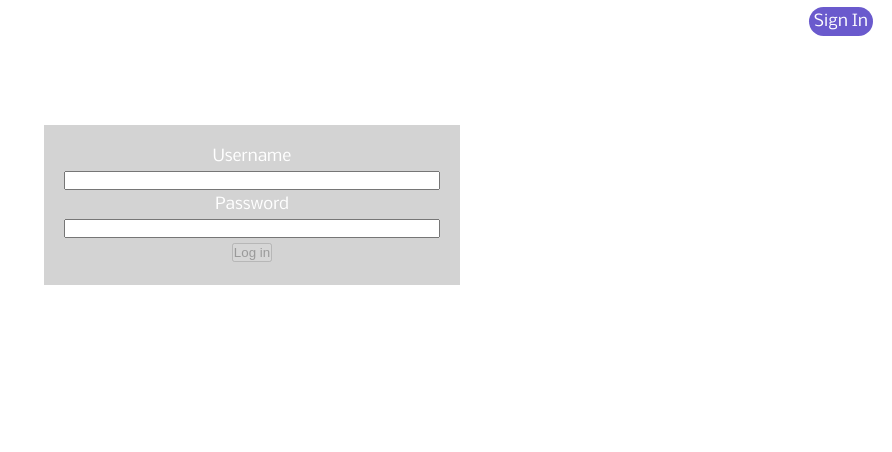
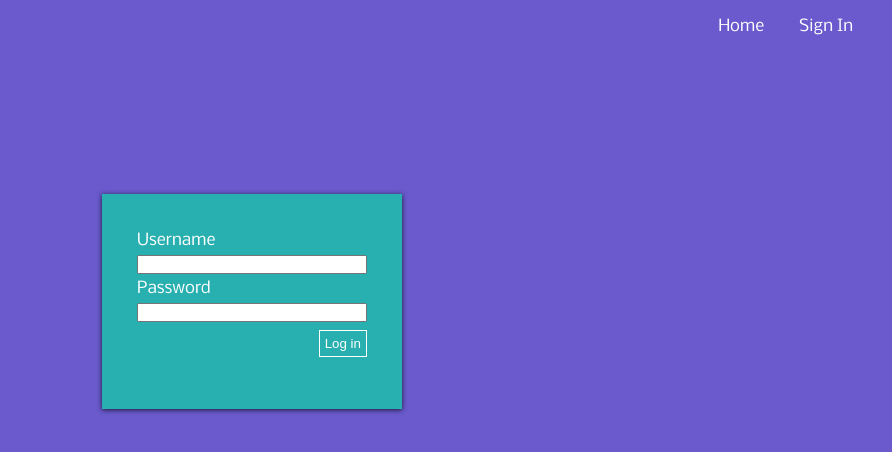
Before and after one commit to jrvscm/habitualize-client, a React (Create React App) app: page /login in a window 1280 px wide. Shown: the top 452 px of the page, without its empty margins (388-1280 px from the left). Built offline with nearby package versions, Linux system fonts and the light colour scheme; no server answers; a web font is replaced by a local one.

Commit message:
finish landing page and signup form styles work on dash

```diff
--- a/src/components/Footer.css
+++ b/src/components/Footer.css
@@ -6,6 +6,7 @@
 	z-index:10;
  	background-color: #219091;
  	text-align: center;
+ 	width:100%;
 }
 
 .footer-container svg {
--- a/src/components/HeroArea.css
+++ b/src/components/HeroArea.css
@@ -1,5 +1,6 @@
 div.hero-area {
 	padding: 25px;
+	width: 100%;
 }
 
 .hero-area button {
--- a/src/components/InfoItem.css
+++ b/src/components/InfoItem.css
@@ -1,8 +1,8 @@
 div.info-item {
 	background-color: #1E8081;
 	color: white;
-	min-height: 230px;
-	margin-: 15px 0px 15px 0px;
+	min-height: 240px;
+	margin: 15px 0px 15px 0px;
 	-webkit-box-shadow: 0px 1px 5px 0px rgba(0,0,0,0.75);
 	-moz-box-shadow: 0px 1px 5px 0px rgba(0,0,0,0.75);
 	box-shadow: 0px 1px 5px 0px rgba(0,0,0,0.75);
--- a/src/components/LandingPage.css
+++ b/src/components/LandingPage.css
@@ -33,3 +33,20 @@ body {
 section {
   padding: 20px;
 }
+
+@media screen and (max-width: 600px) {
+		.hero-area h1 {
+			font-size: 3em !important;
+		}
+
+		.hero-area h2 {
+			font-size: .8em;
+		}
+
+}
+
+@media screen and (max-width: 500px) {
+	.hero-area h1 {
+		font-size: 2em !important;
+	}
+}
--- a/src/components/LandingPage.js
+++ b/src/components/LandingPage.js
@@ -25,12 +25,10 @@ class LandingPage extends Component {
 
         <Navbar />
         <Row>
-          <Col xs>
             <HeroArea
             title={'Habitualize'}
             hook={'Track your habits. Crush your goals. Repeat.'}
             />
-          </Col>
         </Row>
 
         <Row className={'pitch-boxes'}>
@@ -57,10 +55,13 @@ class LandingPage extends Component {
 
       </Row>
 
-          <SignUpForm className={'sign-up-form'}/>
-
-          <Footer title={'Built by JrvscM'} />
-      </div>
+      <Row>
+        <SignUpForm className={'sign-up-form'}/>
+      </Row>
+      <Row>
+        <Footer title={'Built by JrvscM'} />
+      </Row>
+    </div>
     </Grid>
     );
   }
--- a/src/components/LoginForm.css
+++ b/src/components/LoginForm.css
@@ -0,0 +1,26 @@
+.login-form button {
+	float: right;
+	background: transparent;
+	border: 1px solid white;
+	color: white;
+	padding: 5px;
+	transition: all .2s ease-in-out;
+	margin-top: 5px;
+}
+
+.login-form button:hover {
+	cursor: pointer;
+	background-color: white;
+	color:#6A5ACD;
+	margin-top: 3px;
+	margin-right: 3px;
+}
+
+.form-error, .form-warning {
+	text-align: right;
+	color: red;
+}
+
+.login-form {
+	background-color: #28AFB0;
+}
--- a/src/components/LoginForm.js
+++ b/src/components/LoginForm.js
@@ -3,6 +3,8 @@ import {Field, reduxForm, focus} from 'redux-form';
 import Input from './input';
 import {login} from '../actions/auth';
 import {required, nonEmpty} from '../validators';
+import '../reset.css';
+import './LoginForm.css';
 
 export class LoginForm extends React.Component {
     onSubmit(values) {
--- a/src/components/LoginPage.css
+++ b/src/components/LoginPage.css
@@ -1,4 +1,21 @@
+body {
+	background-color: rgb(106,90,205);
+}
+
 section.login-section {
-	margin-top: 30%;
-	background-color: #d3d3d3;
+	background-color: #28AFB0;
+	width: 100%;
 }
+
+div.login-form-container {
+	background-color: #28AFB0;
+	height: 215px;
+	width: 300px;
+	margin-left: auto;
+	margin-right: auto;
+	margin-top: 15%;
+	padding: 15px;
+	-webkit-box-shadow: 0px 1px 5px 0px rgba(0,0,0,0.75);
+	-moz-box-shadow: 0px 1px 5px 0px rgba(0,0,0,0.75);
+	box-shadow: 0px 1px 5px 0px rgba(0,0,0,0.75);
+}
--- a/src/components/LoginPage.js
+++ b/src/components/LoginPage.js
@@ -6,6 +6,7 @@ import Navbar from './Navbar';
 import LoginForm from './LoginForm';
 import './Navbar.css';
 import './LoginPage.css';
+import '../reset.css';
 
 class LoginPage extends Component {
 
@@ -19,17 +20,11 @@ class LoginPage extends Component {
 		<Grid fluid>
 		<Navbar />
 			<Row>
-				<Col xs={12}>
-					<Row center="xs">
-						<Col xs={4}>
-							<div className="login-form-container">
-								<section className="login-section">
-									<LoginForm />
-								</section>
-							</div>
-						</Col>
-					</Row>
-				</Col>
+					<div className="login-form-container">
+						<section className="login-section">
+							<LoginForm />
+						</section>
+					</div>
 			</Row>
 		</Grid>
 		);
--- a/src/components/Navbar.css
+++ b/src/components/Navbar.css
@@ -1,18 +1,16 @@
 .navbar-container {
 	position: fixed;
-	top: 10px;
+	top: 15px;
 	left: 0;
-	right: 0;
+	right: 15px;
 	z-index: 10;
  	background-color: transparent;
  	color:white;
  	text-align: right;
 }
 
-div.navbar-container a {
+div.navlink-container a {
 	border-radius: 50px;
-	padding-left: 5px;
-	padding-right: 5px;
 	color: white;
 	background-color: #6A5ACD;
 	padding: 5px;
--- a/src/components/Navbar.js
+++ b/src/components/Navbar.js
@@ -35,7 +35,8 @@ class Navbar extends Component {
 		return(
 				<div className="navbar-container">
 					<nav>
-						<NavLink address={'/login'} title={'Sign In'} className={'login-button'} />
+						<NavLink className={'login-link'} address={'/home'} title={'Home'} />
+						<NavLink address={'/login'} title={'Sign In'} />
 					</nav>
 				</div>
 			);
```
Also changed, not shown: src/App.css (line endings or trailing spaces).
